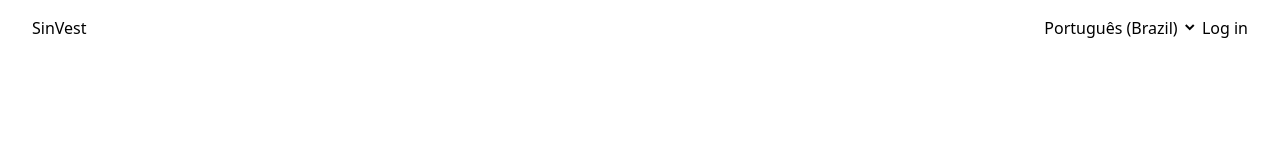
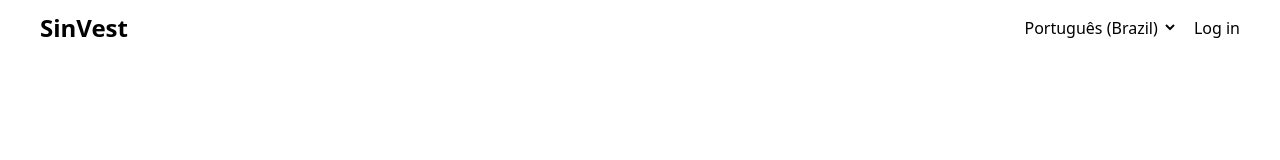
Before and after one commit to RyanAthaide/SinVest_Investimentos, a website: page src/index.html in a window 1280 px wide. Drawn offline with nearby package versions, Linux system fonts and the light colour scheme.

Commit message:
feat: esconder item do header em telas menores que 768px

```diff
--- a/src/index.html
+++ b/src/index.html
@@ -10,11 +10,13 @@
 </head>
 <body>
     <section class="w-full h-dvh">
-        <header class="py-4 px-8 flex justify-between items-center">
-            <h1>SinVest</h1>
+        <header class="py-3 px-10 flex justify-between items-center">
+            <h1 class="text-2xl font-bold">SinVest</h1>
 
-            <nav>
-                <span>Português (Brazil) <span><i class='bx bxs-chevron-down'></i></span></span>
+            <nav class="flex gap-4 justify-center items-center">
+                <div class="justify-center items-center gap-0.5 hidden lg:flex">
+                    <p class="">Português (Brazil) <span><i class='bx bxs-chevron-down'></i></span></p>
+                </div>
 
                 <button type="submit">Log in</button>
             </nav>
```
Also changed, not shown: src/output.css.
